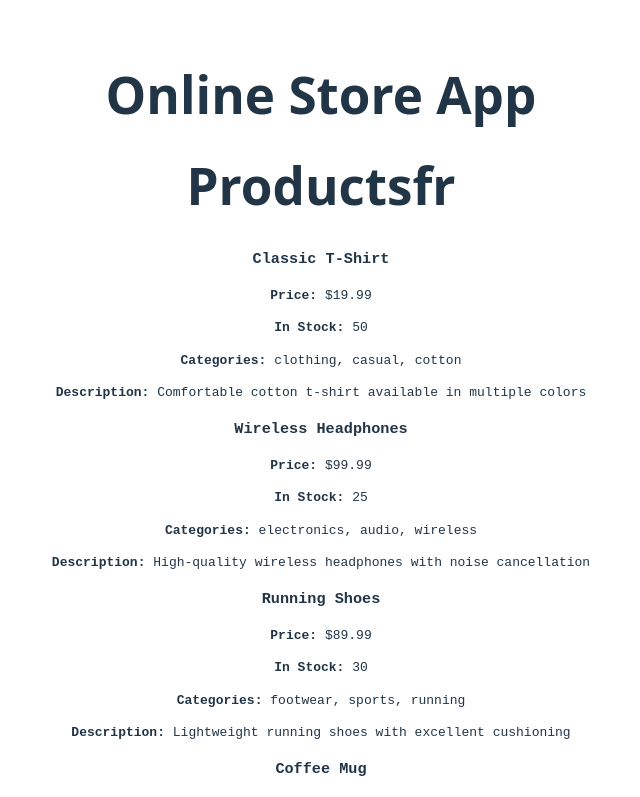
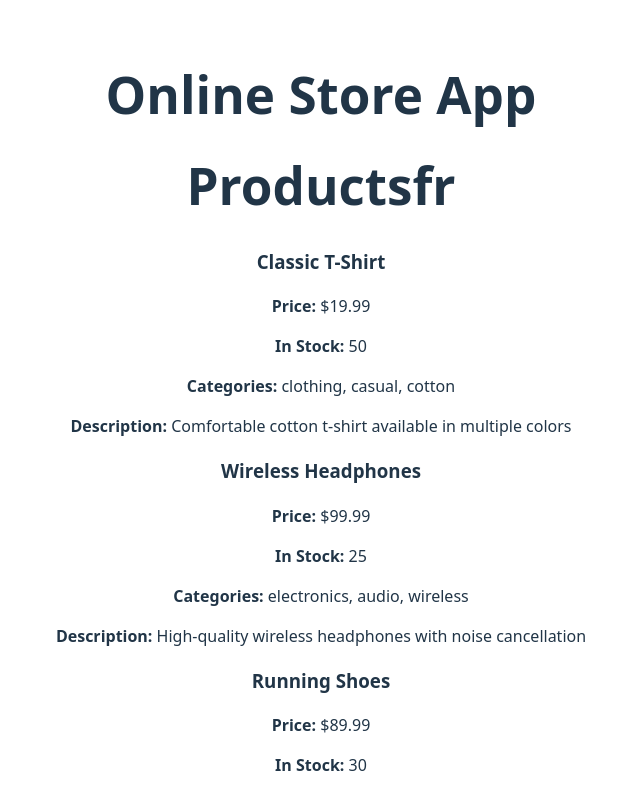
Before and after one commit to rudysjvidal/online_store_gym_equipment_clientside, a React (Vite) app: page / in a window 1280 px wide. Shown: the top 797 px of the page, without its empty margins (319-959 px from the left). Built offline with nearby package versions, Linux system fonts and the light colour scheme.

Commit message:
changed tag from pre to div

```diff
--- a/src/components/ProductList.tsx
+++ b/src/components/ProductList.tsx
@@ -11,9 +11,9 @@ export const ProductList = (props: Props): ReactElement => {
     const listOfProducts = props.products;
     return <div>
         <h1>{props.title}</h1>
-        <pre>
+        <div>
             {listOfProducts.map(product =>
                 { return (<RenderProduct product={product} />) })}
-        </pre>
+        </div>
     </div>
 }
```
